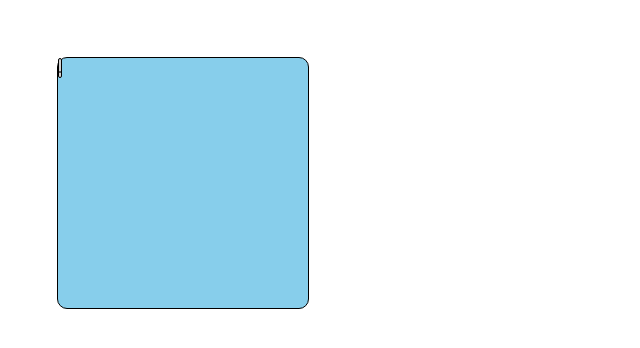
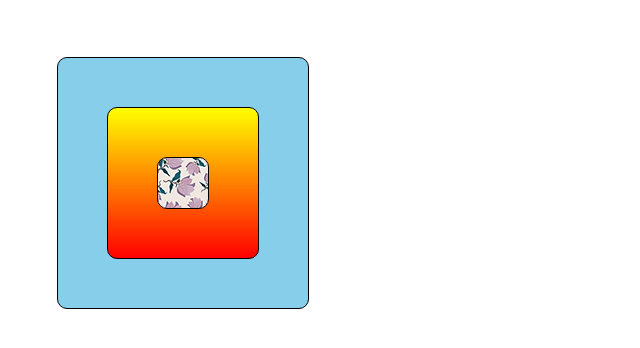
Before and after one commit to MunirIssa11/HTMLeCSS, a plain HTML site: page Exercicios/ex022/fundo001.html in a window 1280 px wide. Shown: the whole page, without its empty margins (0-640 px from the left). Drawn offline with Linux system fonts and the light colour scheme.

Commit message:
erro de classe corrigida

```diff
--- a/Exercicios/ex022/fundo001.html
+++ b/Exercicios/ex022/fundo001.html
@@ -19,6 +19,7 @@
             margin: 49px;
         }
 
+        div#q2{
             background-image: linear-gradient(to bottom, yellow, red);
             width: 150px;
             height: 150px;
```
